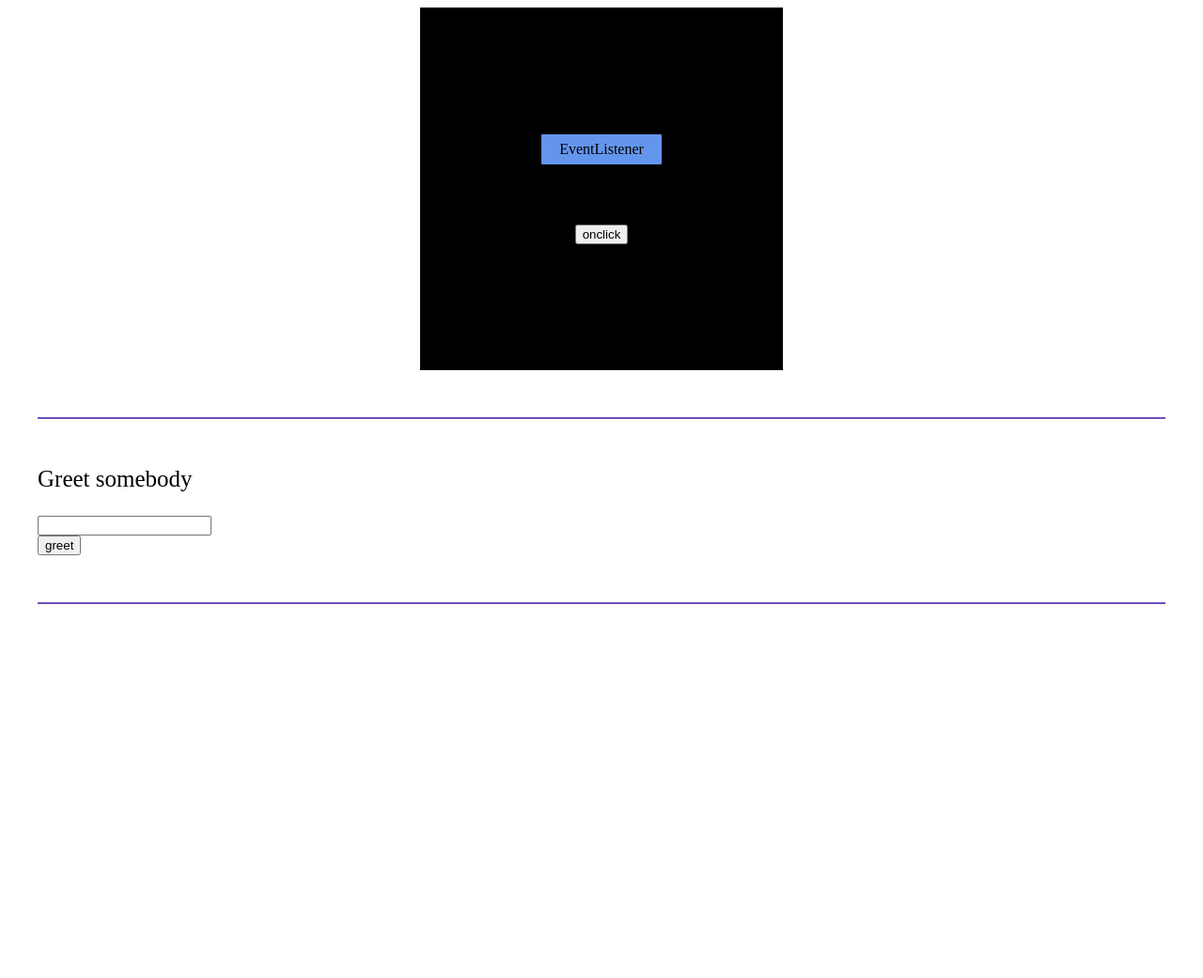
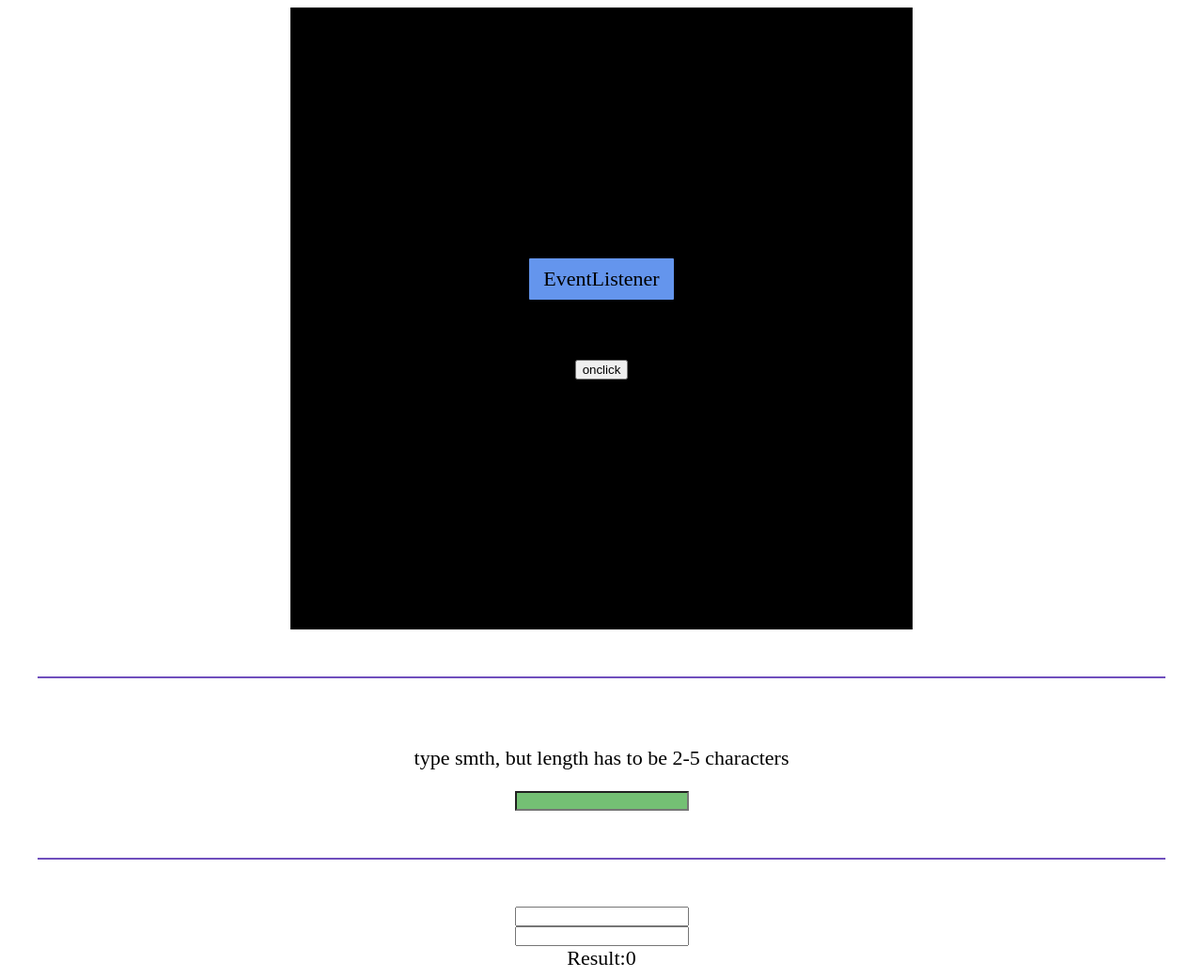
Before and after one commit to oleh-zuiev/ligthtbulb-validation-sum, a plain HTML site: page index.html in a window 1280 px wide. Shown: the whole page at 94% size. Before the commit the page ends 800 px from the top, so only its background shows below. Drawn offline with Linux system fonts and the light colour scheme.

Commit message:
works
3 tasks completed

```diff
--- a/JS/main.js
+++ b/JS/main.js
@@ -6,11 +6,56 @@ function switchColors() {
 changeColBtnRef.addEventListener('click', function () {
     switchColors();
 });
-// ====================================
-// const inputField = document.querySelector('#name');
-// const actionBtn = document.querySelector('#showName');
-// const resultRef = document.querySelector('#result');
-// actionBtn.addEventListener('click', function () {
-// const userName = inputField.value;
-// resultRef.innerHTML = `Привет, ${userName} !!!`;
-// })
+// =============text length validation=================
+const textRef = document.querySelector('.js-text');
+function checkValidation(input) {
+    const text = input.value;
+    if (text.length < 2 || text.length > 5) {
+    textRef.classList.add('wrong-text');
+    } else {
+    textRef.classList.remove('wrong-text');
+    }
+    if (text.length === 0) {
+    textRef.classList.remove('wrong-text');
+    }
+}
+// =============sum or multiply function=================
+let num1 =0;
+let num2 =0;
+// const num1Ref = document.querySelector('.js-num1');
+// num1Ref.addEventListener('input', function () {
+// console.dir(num1Ref);
+// console.log(num1Ref.value);
+// });
+// const num2Ref = document.querySelector('.js-num2');
+// console.dir(num2Ref.value);
+const resultRef = document.querySelector('.js-sumfunc-result');
+// ----------------
+const sumFuncContainerRef = document.querySelector('.js-sumfunc-contaner');
+sumFuncContainerRef.addEventListener('input', function (e) {
+    if (e.target.classList.contains('js-num1')) {
+        // console.log('num1:',e.target.value);
+        num1 = Number(e.target.value);
+    }
+    if (e.target.classList.contains('js-num2')) {
+        // console.log('num2:',e.target.value);
+        num2 = Number(e.target.value);
+    }
+    resultRef.textContent=sum(num1, num2);
+
+
+});
+
+const sum = function (a, b) {
+    let result;
+    if (a !== b) {
+        result = a + b;
+    }
+    if (a === b) {
+        result = a * b;
+    }
+    // console.log(result);
+    return result;
+}
+// sum(5, 4);
+// sum(5, 5);
--- a/css/styles.css
+++ b/css/styles.css
@@ -1,7 +1,21 @@
+html {
+  font-size: 100%;
+
+  /*  Scales by 1px for every 100px from 600px onwards */
+  @media (min-width: 600px) {
+    font-size: calc(112.5% + 4 * (100vw - 600px) / 400);
+  }
+
+  /*  Sets font-size to 22px after a viewport of 1000px */
+  @media (min-width: 1000px) {
+    font-size: calc(137.5%);
+  }
+}
 /* technical classes */
 ._main-container {
   margin: auto;
   max-width: 1200px;
+  font-size: 1rem;
   /* font-family: "Roboto", sans-serif; */
   /* padding-top: 50px; */
 }
@@ -9,6 +23,9 @@
   display: flex;
   justify-content: center;
   align-items: center;
+}
+._comumn {
+  flex-direction: column;
 }
 /* main css */
 .separator {
@@ -22,16 +39,16 @@
 }
 /* ======================== */
 .color-changer {
-  width: 30vw;
-  height: 30vw;
+  width: 30rem;
+  height: 30rem;
   background-color: black;
-  margin: 0px 15vw;
+  margin: 0px 5vw;
   border: 1px dotted black;
   flex-direction: column;
 }
 .change-col-btn {
-  width: 10vw;
-  height: 2.5vw;
+  width: 7rem;
+  height: 2rem;
   background-color: cornflowerblue;
   border-radius: 1px;
   margin-bottom: 5vw;
@@ -39,3 +56,17 @@
 .second-color {
   background-color: white;
 }
+/* ======input====== */
+.text {
+  color: rgb(12, 12, 12);
+  background-color: rgb(116, 192, 116);
+}
+.wrong-text {
+  outline: red solid 3px;
+  border: 1px solid red;
+  background-color: rgb(240, 119, 119);
+}
+/* .valid-text {
+  outline: green solid 3px;
+  border: 1px solid green;
+} */
--- a/index.html
+++ b/index.html
@@ -18,16 +18,20 @@
         </div>
       </div>
       <div class="separator"></div>
-      <section>
-        <div class="group-control">
-          <p class="section-title">Greet somebody</p>
-          <label for=""></label>
-          <input id="name" type="text" />
-        </div>
-        <button id="showName">greet</button>
-        <div id="result"></div>
+      <section class="_center _comumn">
+        <p>type smth, but length has to be 2-5 characters</p>
+        <input
+          oninput="checkValidation(this)"
+          type="text"
+          class="text js-text"
+        />
       </section>
       <div class="separator"></div>
+      <section class="js-sumfunc-contaner _center _comumn">
+        <input type="number" class="num1 js-num1" />
+        <input type="number" class="num2 js-num2" />
+        <div><span>Result:</span><span class="js-sumfunc-result">0</span></div>
+      </section>
     </div>
     <script defer src="./JS/main.js"></script>
   </body>
```
